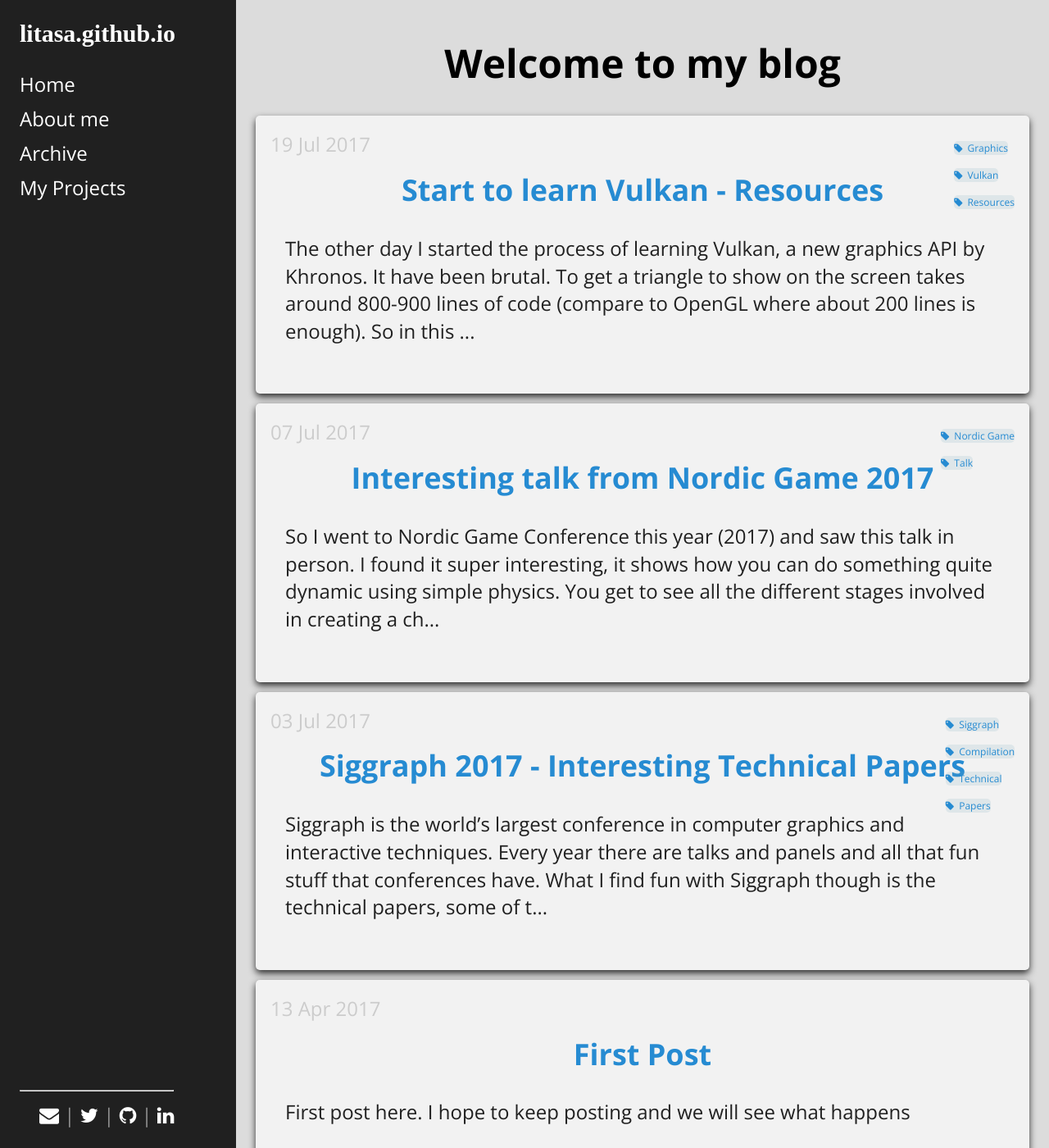
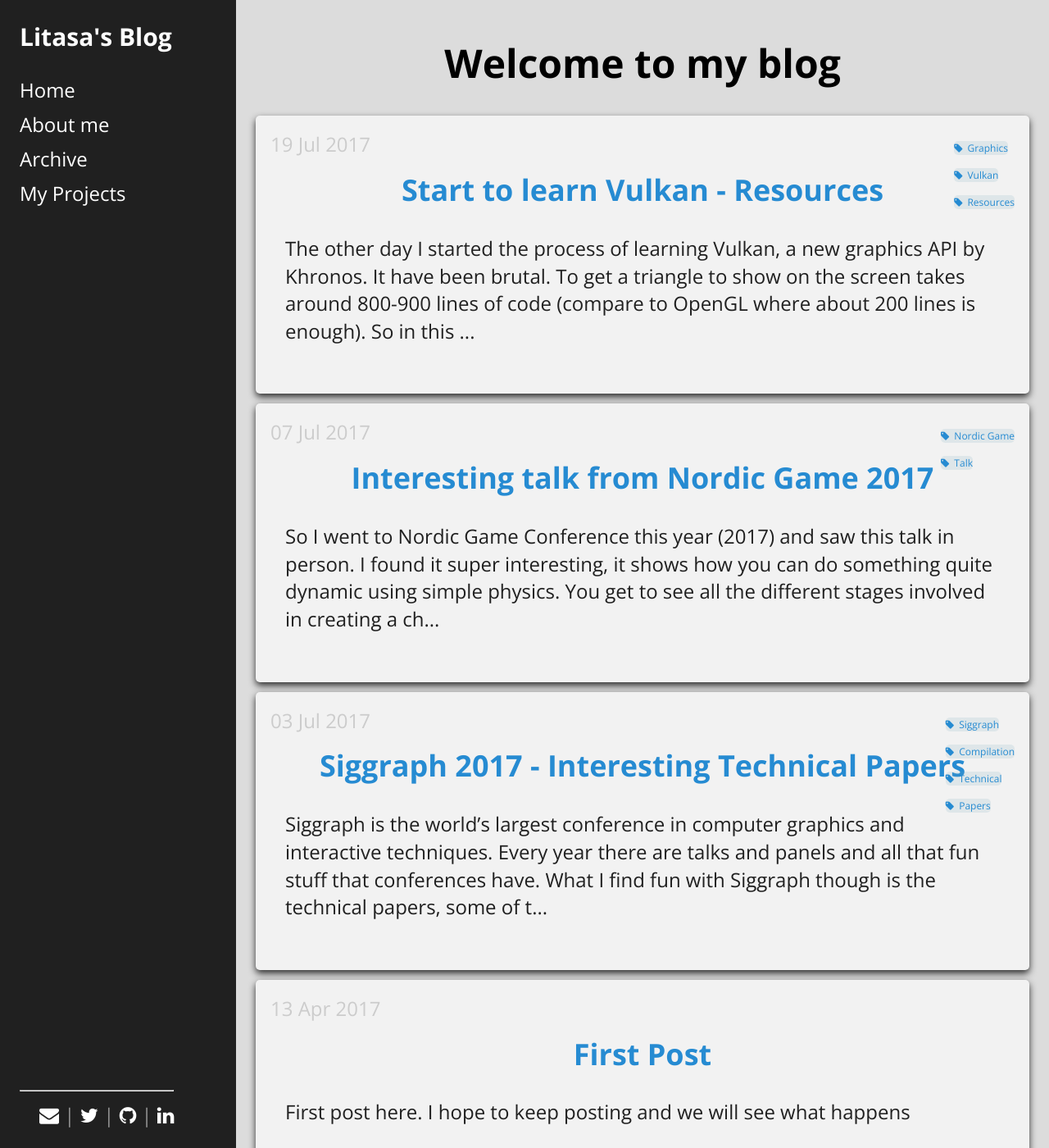
Before and after one commit to litasa/litasa.github.io, a Jekyll site: the page built from index.html, in a window 1280 px wide and 1400 px high. Shown: the whole window at 82% size. Built offline with Jekyll 4.4.1, drawn with Linux system fonts in a browser that asks for light colours; the list of posts is cut into pages by our own code.

Commit message:
Fixed blog title on sidebar

```diff
--- a/_config.yml
+++ b/_config.yml
@@ -6,6 +6,9 @@ kramdown:
   hard_wrap: false
 
 permalink: /blog/:year/:month/:day/:title
+
+#site information
+title: Litasa's Blog
 
 twitter_username:     lerusius
 github_username:      litasa
--- a/css/styles.scss
+++ b/css/styles.scss
@@ -129,7 +129,6 @@ p {
 .sidebar-about h1 {
   color: #fff;
   margin-top: 0;
-  font-family: "Abril Fatface", serif;
   font-size: 1.25rem;
 }
 
```
